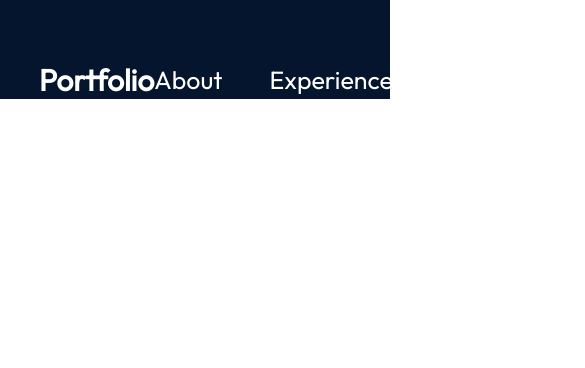
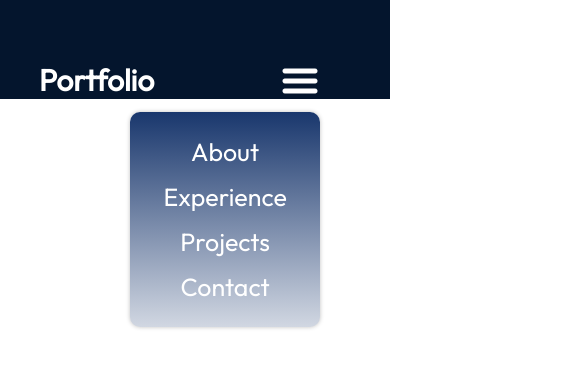
Before and after one commit to eternalmaha/Portfolio, a React (Vite) app: page / in a window 390 px wide. Shown: the top 368 px of the page, 585 px wide, since content can reach past the window. Built offline with nearby package versions, Linux system fonts and the light colour scheme.

Commit message:
adding hamburger menu

```diff
--- a/src/components/Navbar/Navbar.jsx
+++ b/src/components/Navbar/Navbar.jsx
@@ -1,11 +1,13 @@
-import React from "react";
-import styles from "./Navbar.module.css"
+import React, {useState} from "react";
+import styles from "./Navbar.module.css" ;
+import {getImageUrl} from "../../utils"
 
 export const Navbar = () => {
     return (
         <nav className = {styles.navbar}>
             <a className = {styles.title} href="/"> Portfolio </a>
             <div className = {styles.menu}>
+                <img className={styles.menuBtn} src={getImageUrl("nav/menuIcon.png")} alt = "menu-button"/>
                 <ul className= {styles.menuItems}>
                     <li>
                         <a href="#about"> About </a>
--- a/src/components/Navbar/Navbar.module.css
+++ b/src/components/Navbar/Navbar.module.css
@@ -34,3 +34,39 @@
     color: var(--color-text);
     text-decoration: none;
 }
+
+@media screen and (max-width: 830px) {
+    .navbar {
+        flex-direction: column;
+        align-items: flex-start;
+    }
+
+    .menu {
+        position: absolute;
+        right: 0;
+        margin-right: 10%;
+        flex-direction: column;
+        align-items: flex-end;
+        gap: 11px;
+        z-index: 3;
+    }
+
+    .menuBtn {
+        display: block;
+        cursor: pointer;
+    }
+
+    .menuItems {
+        /* display: none; */
+        flex-direction: column;
+        align-items: center;
+        gap: 13px;
+        border-radius: 10px;
+        background: rgb(25, 55, 109);
+        background: linear-gradient(0deg, rgba(25, 55, 109, 0.2) 0%, rgba(25, 55, 109 )) ;
+        padding: 24px 33px;
+        box-shadow: 0 0 4px 0 rgba(0, 0, 0, 0.25);
+
+    }
+
+}
--- a/src/utils.js
+++ b/src/utils.js
@@ -0,0 +1,3 @@
+export const getImageUrl = (path) => {
+    return new URL(`/assets/${path}`, import.meta.url).href;
+  };
```
Also changed, not shown: assets/nav/menuIcon.png (added).
